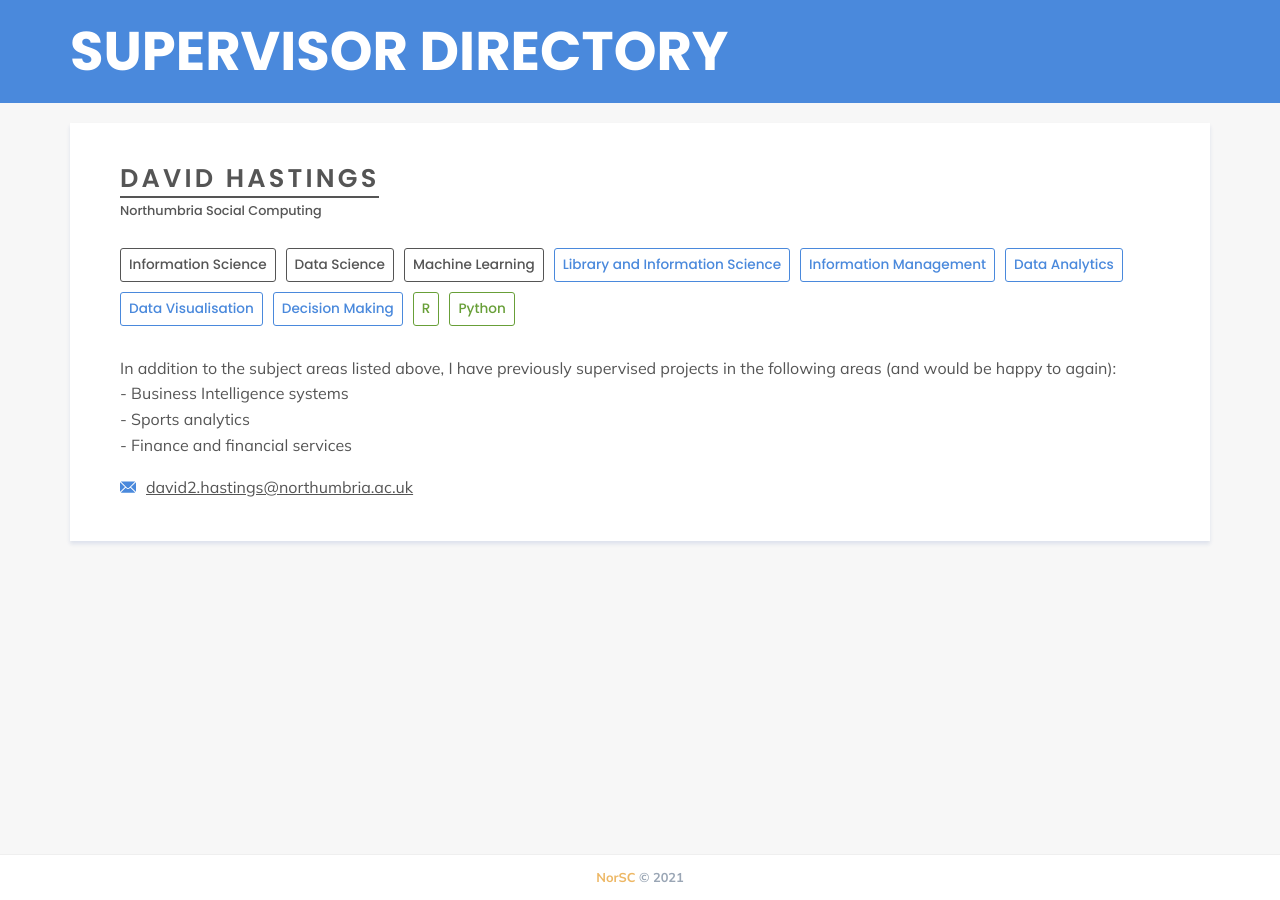
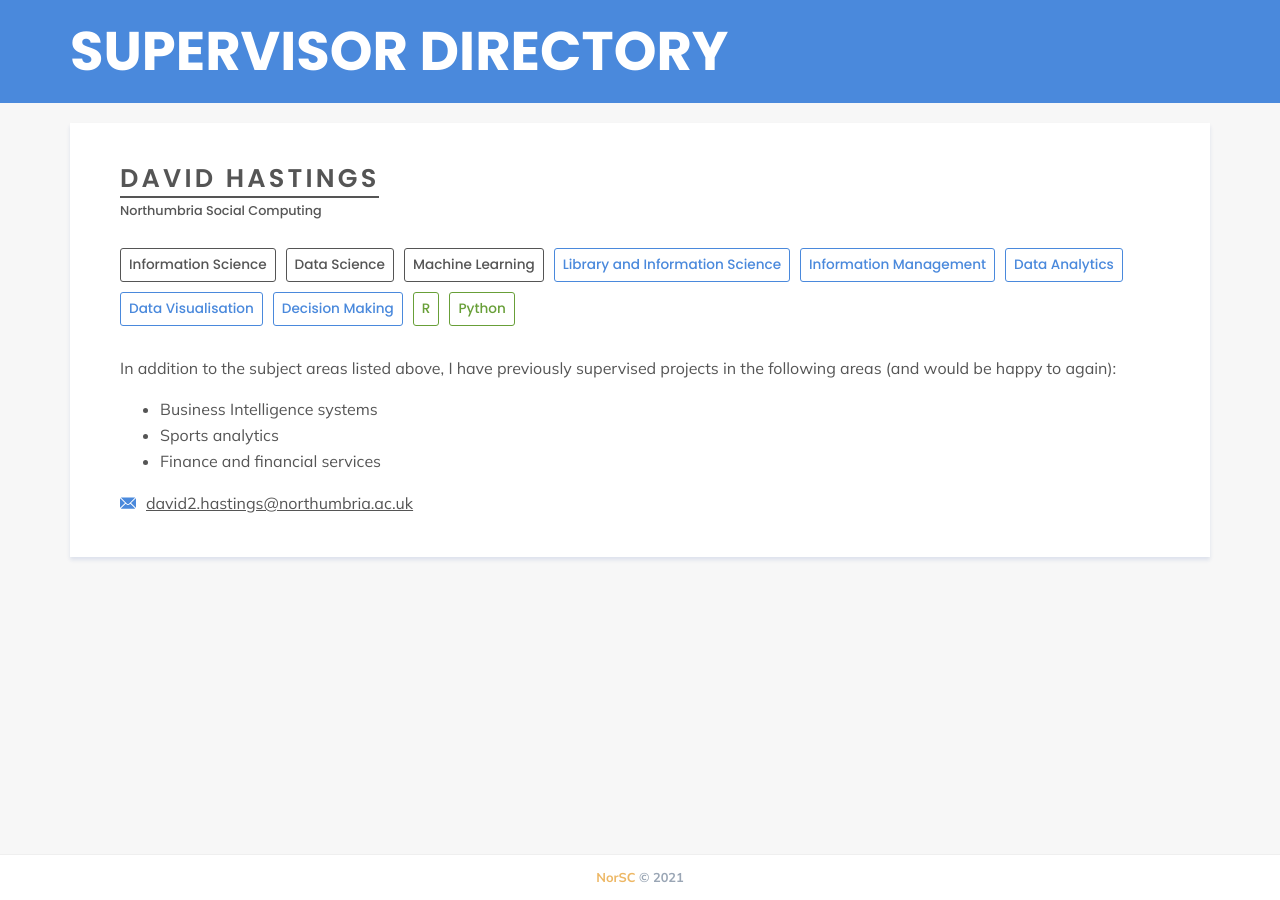
Before and after one commit to NorSC/supervisor-search, a Jekyll site: the page built from _supervisors/david-hastings.md, in a window 1280 px wide. Built offline with Jekyll 4.4.1, drawn with Linux system fonts in a browser that asks for light colours; a script that is not in the unit is left out.

Commit message:
changed additional details to support markdown

```diff
--- a/_layouts/default.html
+++ b/_layouts/default.html
@@ -30,7 +30,7 @@
               'research_theme': '{{ supervisor.research_themes | jsonify }}',
               'additional_keywords': '{{ supervisor.additional_keywords | jsonify }}',
               'technologies_languages': '{{ supervisor.technologies_languages | jsonify }}',
-              'additional_details': `{{ supervisor.additional_details | xml_escape | strip  | replace: "`", "&#96;" | replace: "$", "&#36;" }}`,
+              'additional_details': `{{ supervisor.additional_details | xml_escape | strip  | replace: "`", "&#96;" | replace: "$", "&#36;" | markdownify }}`,
               'website': '{{ supervisor.website | xml_escape  }}',
               'email': '{{ supervisor.email | xml_escape }}'
             }
--- a/_layouts/supervisor.html
+++ b/_layouts/supervisor.html
@@ -26,7 +26,7 @@ layout: default
             {% endfor %}
           </div>
         </div>
-        <div class="additional-details">{{ page.additional_details | strip  }}</div>
+        <div class="additional-details">{{ page.additional_details | strip | markdownify }}</div>
         <div class="contact-details">
           {% if page.email and page.email != blank %}
           <div class="contact contact-email">
--- a/_sass/main.scss
+++ b/_sass/main.scss
@@ -608,7 +608,7 @@ h1 {
         }
       }
 
-      h2 {
+      h2.title {
         font-family: $font-titles;
         font-weight: 600;
         margin: 0;
@@ -647,7 +647,7 @@ h1 {
       .additional-details {
         margin-top: 20px;
         line-height: 1.6rem;
-        white-space: pre-wrap;
+        // white-space: pre-wrap;
       }
 
       .research-themes {
--- a/admin/config.yml
+++ b/admin/config.yml
@@ -66,7 +66,7 @@ collections:
         multiple: true
         min: 1
         optionsLength: 1000
-      - {label: "Additional Details", name: "additional_details", widget: "text", required: false}
+      - {label: "Additional Details", name: "additional_details", widget: "markdown", required: false, editor_components: []}
 
   - name: 'form_data'
     label: 'Form Data'
```
